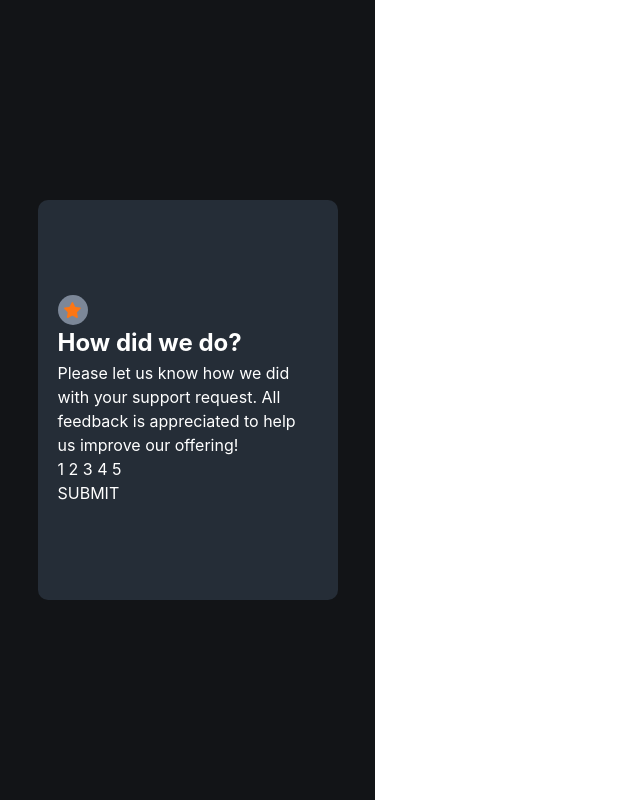
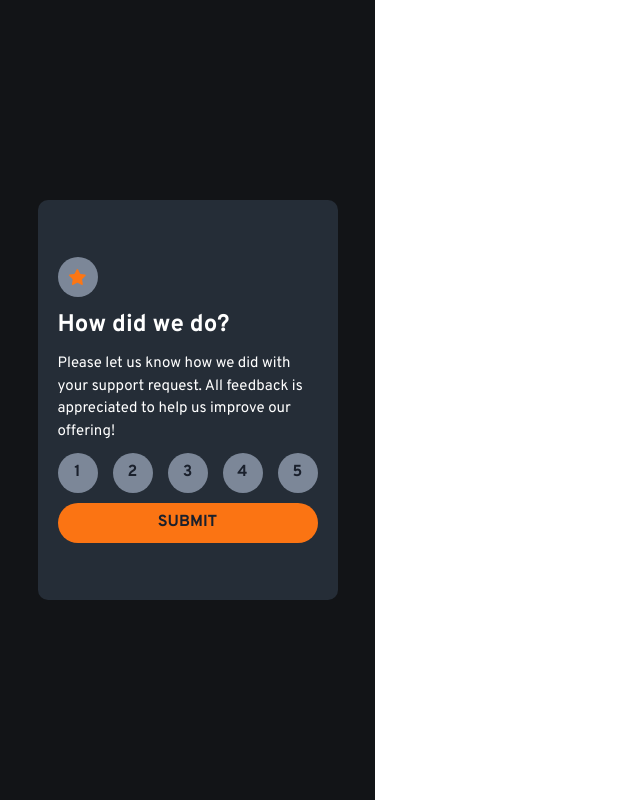
Before and after one commit to taufiqmahdi/Interactive-Rating-Component-Next-JS, a Next.js app: page /main in a window 1280 px wide. Shown: the whole page, without its empty margins (0-640 px from the left). Built offline with nearby package versions, Linux system fonts and the light colour scheme.

Commit message:
About to add hooks/state for the active button

```diff
--- a/pages/main.js
+++ b/pages/main.js
@@ -1,27 +1,58 @@
-import { Box, Flex, Text } from "@chakra-ui/react"
+import { useState } from 'react'
+import Head from 'next/head'
+import { Box, Flex, Text, Button, ButtonGroup } from "@chakra-ui/react"
 
 function About() {
+    const [isActive, setActive] = useState(0);
+
     return (
-        <Flex align="center" justify="center" bg='hsl(216, 12%, 8%)' w='375px' h='100vh' color='white'>
-            <Flex p='20px' align="start" justify="center" w='80%' bg='hsl(213, 19%, 18%)' h='50%' borderRadius='10' direction='column'>
-                <Flex align="center" justify="center" borderRadius='50%' bg='hsl(216, 12%, 54%)' w='30px' h='30px' >
+        <>
+            <Head>
+                <link rel="preconnect" href="https://fonts.googleapis.com" />
+                <link rel="preconnect" href="https://fonts.gstatic.com" crossorigin />
+                <link href="https://fonts.googleapis.com/css2?family=Overpass:wght@400;700&display=swap" rel="stylesheet" />
+            </Head>
+            <Flex align="center" justify="center" bg='hsl(216, 12%, 8%)' w='375px' h='100vh' color='white' fontFamily='Overpass'>
+                <Flex gap='10px' p='20px' align="start" justify="center" w='80%' bg='hsl(213, 19%, 18%)' h='50%' borderRadius='10' direction='column'>
+                    <Flex align="center" justify="center" borderRadius='50%' bg='hsl(216, 12%, 54%)' w='40px' h='40px' >
                         <img src="icon-star.svg" alt='star' />
                     </Flex>
                     <Flex>
-                    <Text fontSize={24} fontWeight='bold'>
+                        <Text fontSize={24} fontWeight='700'>
                             How did we do?
                         </Text>
                     </Flex>
                     <Flex>
-                    <Text>
+                        <Text fontSize={15} fontWeight='400'>
                             Please let us know how we did with your support request. All feedback is appreciated
                             to help us improve our offering!
                         </Text>
                     </Flex>
-                <Flex>1 2 3 4 5</Flex>
-                <Flex>SUBMIT</Flex>
+                    <Flex align="center" justify="space-between" w='100%'>
+                        <Button display="flex" alignItems="center" justifyContent="center" borderRadius='50%' bg='hsl(216, 12%, 54%)' w='40px' h='40px'>
+                            1
+                        </Button>
+                        <Button display="flex" alignItems="center" justifyContent="center" borderRadius='50%' bg='hsl(216, 12%, 54%)' w='40px' h='40px'>
+                            2
+                        </Button>
+                        <Button display="flex" alignItems="center" justifyContent="center" borderRadius='50%' bg='hsl(216, 12%, 54%)' w='40px' h='40px'>
+                            3
+                        </Button>
+                        <Button display="flex" alignItems="center" justifyContent="center" borderRadius='50%' bg='hsl(216, 12%, 54%)' w='40px' h='40px'>
+                            4
+                        </Button>
+                        <Button display="flex" alignItems="center" justifyContent="center" borderRadius='50%' bg='hsl(216, 12%, 54%)' w='40px' h='40px'>
+                            5
+                        </Button>
+                    </Flex>
+                    <Flex align='center' justify='center' w='100%'>
+                        <Button w='100%' borderRadius='30px' bgColor='hsl(25, 97%, 53%)'>
+                            SUBMIT
+                        </Button>
                     </Flex>
                 </Flex>
+            </Flex>
+        </>
     )
 }
 
--- a/styles/globals.css
+++ b/styles/globals.css
@@ -3,7 +3,7 @@ body {
   padding: 0;
   margin: 0;
   font-family: -apple-system, BlinkMacSystemFont, Segoe UI, Roboto, Oxygen,
-    Ubuntu, Cantarell, Fira Sans, Droid Sans, Helvetica Neue, sans-serif;
+    Ubuntu, Cantarell, Fira Sans, Droid Sans, Helvetica Neue, sans-serif, 'Overpass', sans-serif;
   height: 100vh;
   width: 100vw;
 }
```
Lines whose indentation alone changed are shown as unchanged.
